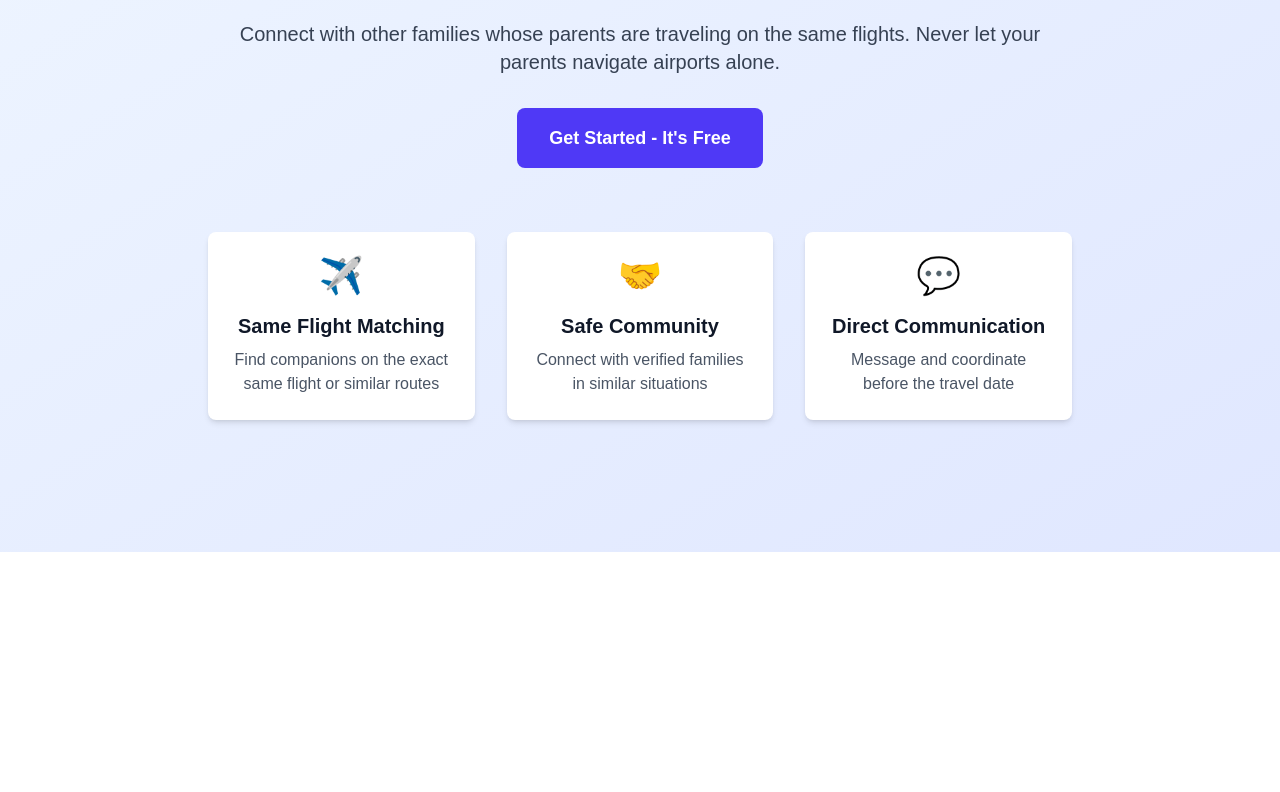
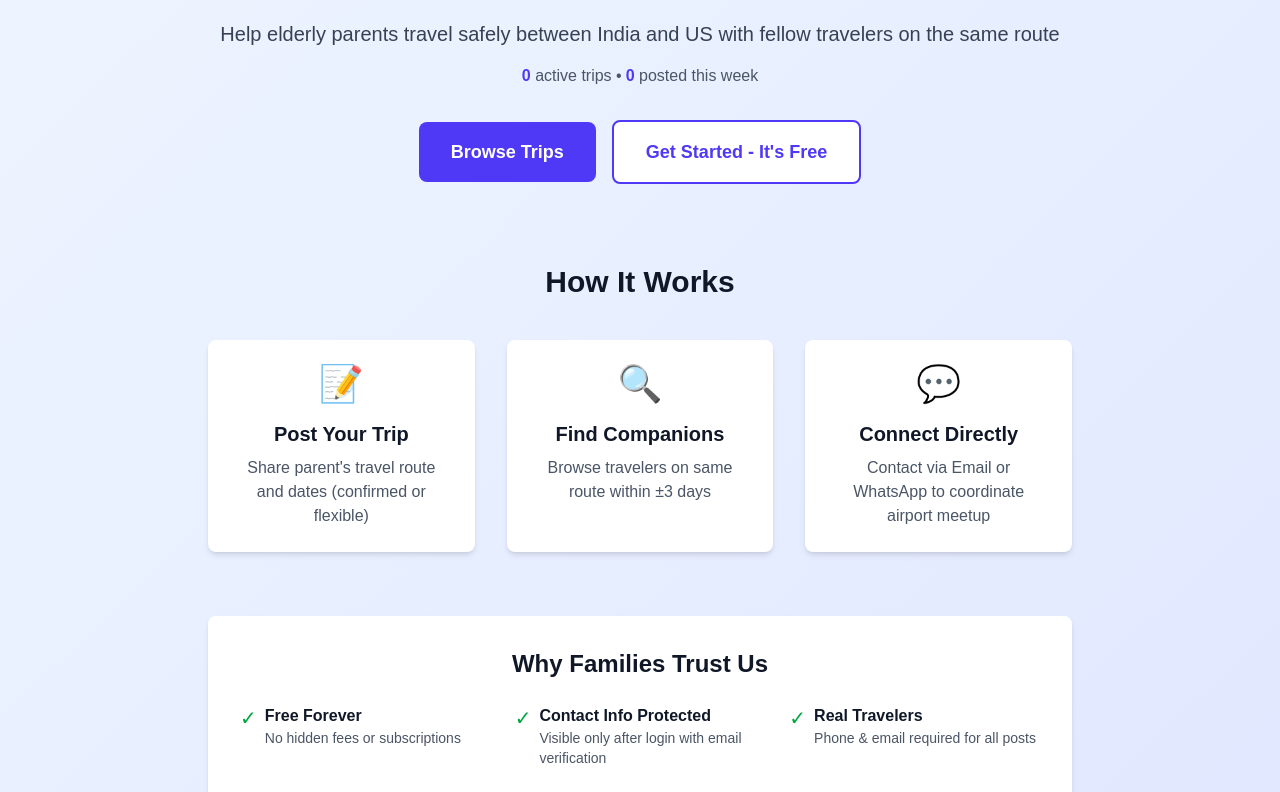
Before and after one commit to ankitk721/travel-buddy-finder, a Next.js app: page / in a window 1280 px wide. Shown: the part 248-1040 px from the top of the page. Before the commit the page ends 800 px from the top, so only its background shows below. Built offline with nearby package versions, Linux system fonts and the light colour scheme; no server answers; the database is empty.

Commit message:
update home page

```diff
--- a/app/page.tsx
+++ b/app/page.tsx
@@ -11,6 +11,7 @@ export default function Home() {
   const router = useRouter()
   const [user, setUser] = useState<any>(null)
   const [loading, setLoading] = useState(true)
+  const [stats, setStats] = useState({ activeTrips: 0, thisWeek: 0 })
 
   useEffect(() => {
     // Check if user is logged in
@@ -20,6 +21,29 @@ export default function Home() {
       setLoading(false)
     }
     checkUser()
+
+    // Fetch trip stats
+    const fetchStats = async () => {
+      const { count: activeCount } = await supabase
+        .from('trips')
+        .select('*', { count: 'exact', head: true })
+        .eq('status', 'active')
+
+      const sevenDaysAgo = new Date()
+      sevenDaysAgo.setDate(sevenDaysAgo.getDate() - 7)
+
+      const { count: weekCount } = await supabase
+        .from('trips')
+        .select('*', { count: 'exact', head: true })
+        .eq('status', 'active')
+        .gte('created_at', sevenDaysAgo.toISOString())
+
+      setStats({
+        activeTrips: activeCount || 0,
+        thisWeek: weekCount || 0
+      })
+    }
+    fetchStats()
 
     // Listen for auth changes
     const { data: { subscription } } = supabase.auth.onAuthStateChange((_event, session) => {
@@ -50,55 +74,111 @@ export default function Home() {
       {/* Hero Section */}
       <main className="max-w-4xl mx-auto px-4 py-16 text-center">
         <h2 className="text-5xl font-bold text-gray-900 mb-6">
-          Help Elderly Parents Find Travel Companions
+          Find Travel Companions for Your Parents
         </h2>
-        <p className="text-xl text-gray-700 mb-8">
-          Connect with other families whose parents are traveling on the same flights.
-          Never let your parents navigate airports alone.
+        <p className="text-xl text-gray-700 mb-4">
+          Help elderly parents travel safely between India and US with fellow travelers on the same route
         </p>
 
+        {/* Stats Bar */}
+        <div className="text-center text-gray-600 mb-8">
+          <span className="font-semibold text-indigo-600">{stats.activeTrips}</span> active trips •
+          <span className="font-semibold text-indigo-600 ml-1">{stats.thisWeek}</span> posted this week
+        </div>
+
         {user ? (
-          <div className="space-y-4">
+          <div className="space-x-4">
+            <Link
+              href="/trips"
+              className="inline-block bg-indigo-600 text-white px-8 py-4 rounded-lg text-lg font-semibold hover:bg-indigo-700 transition"
+            >
+              Browse Trips
+            </Link>
             <Link
               href="/trips/new"
-              className="inline-block bg-indigo-600 text-white px-8 py-4 rounded-lg text-lg font-semibold hover:bg-indigo-700 transition"
+              className="inline-block bg-white text-indigo-600 px-8 py-4 rounded-lg text-lg font-semibold border-2 border-indigo-600 hover:bg-indigo-50 transition"
             >
               Post a Trip
             </Link>
-            <br />
+          </div>
+        ) : (
+          <div className="space-x-4">
             <Link
               href="/trips"
-              className="inline-block text-indigo-600 hover:text-indigo-800 font-medium"
+              className="inline-block bg-indigo-600 text-white px-8 py-4 rounded-lg text-lg font-semibold hover:bg-indigo-700 transition"
             >
-              Browse Available Companions →
+              Browse Trips
             </Link>
-          </div>
-        ) : (
             <Link
               href="/signup"
-            className="inline-block bg-indigo-600 text-white px-8 py-4 rounded-lg text-lg font-semibold hover:bg-indigo-700 transition"
+              className="inline-block bg-white text-indigo-600 px-8 py-4 rounded-lg text-lg font-semibold border-2 border-indigo-600 hover:bg-indigo-50 transition"
             >
               Get Started - It's Free
             </Link>
+          </div>
         )}
 
-        {/* Features */}
-        <div className="grid md:grid-cols-3 gap-8 mt-16">
+        {/* How It Works */}
+        <div className="mt-20 mb-16">
+          <h3 className="text-3xl font-bold text-gray-900 mb-10">How It Works</h3>
+          <div className="grid md:grid-cols-3 gap-8">
             <div className="bg-white p-6 rounded-lg shadow-md">
-            <div className="text-4xl mb-4">✈️</div>
-            <h3 className="text-xl font-semibold text-gray-900 mb-2">Same Flight Matching</h3>
-            <p className="text-gray-600">Find companions on the exact same flight or similar routes</p>
+              <div className="text-4xl mb-4">📝</div>
+              <h4 className="text-xl font-semibold text-gray-900 mb-2">Post Your Trip</h4>
+              <p className="text-gray-600">Share parent's travel route and dates (confirmed or flexible)</p>
             </div>
             <div className="bg-white p-6 rounded-lg shadow-md">
-            <div className="text-4xl mb-4">🤝</div>
-            <h3 className="text-xl font-semibold text-gray-900 mb-2">Safe Community</h3>
-            <p className="text-gray-600">Connect with verified families in similar situations</p>
+              <div className="text-4xl mb-4">🔍</div>
+              <h4 className="text-xl font-semibold text-gray-900 mb-2">Find Companions</h4>
+              <p className="text-gray-600">Browse travelers on same route within ±3 days</p>
             </div>
             <div className="bg-white p-6 rounded-lg shadow-md">
               <div className="text-4xl mb-4">💬</div>
-            <h3 className="text-xl font-semibold text-gray-900 mb-2">Direct Communication</h3>
-            <p className="text-gray-600">Message and coordinate before the travel date</p>
+              <h4 className="text-xl font-semibold text-gray-900 mb-2">Connect Directly</h4>
+              <p className="text-gray-600">Contact via Email or WhatsApp to coordinate airport meetup</p>
             </div>
+          </div>
+        </div>
+
+        {/* Trust Signals */}
+        <div className="bg-white p-8 rounded-lg shadow-md">
+          <h3 className="text-2xl font-bold text-gray-900 mb-6">Why Families Trust Us</h3>
+          <div className="grid md:grid-cols-3 gap-6 text-left">
+            <div>
+              <div className="flex items-start">
+                <span className="text-green-600 text-xl mr-2">✓</span>
+                <div>
+                  <h4 className="font-semibold text-gray-900">Free Forever</h4>
+                  <p className="text-sm text-gray-600">No hidden fees or subscriptions</p>
+                </div>
+              </div>
+            </div>
+            <div>
+              <div className="flex items-start">
+                <span className="text-green-600 text-xl mr-2">✓</span>
+                <div>
+                  <h4 className="font-semibold text-gray-900">Contact Info Protected</h4>
+                  <p className="text-sm text-gray-600">Visible only after login with email verification</p>
+                </div>
+              </div>
+            </div>
+            <div>
+              <div className="flex items-start">
+                <span className="text-green-600 text-xl mr-2">✓</span>
+                <div>
+                  <h4 className="font-semibold text-gray-900">Real Travelers</h4>
+                  <p className="text-sm text-gray-600">Phone & email required for all posts</p>
+                </div>
+              </div>
+            </div>
+          </div>
+        </div>
+
+        {/* Use Case Example */}
+        <div className="mt-12 p-6 bg-indigo-50 rounded-lg border border-indigo-200">
+          <p className="text-gray-700 italic">
+            "Planning your mother's trip from Mumbai to San Francisco? Find other families with parents traveling the same week."
+          </p>
         </div>
       </main>
     </div>
```
Lines whose indentation alone changed are shown as unchanged.
